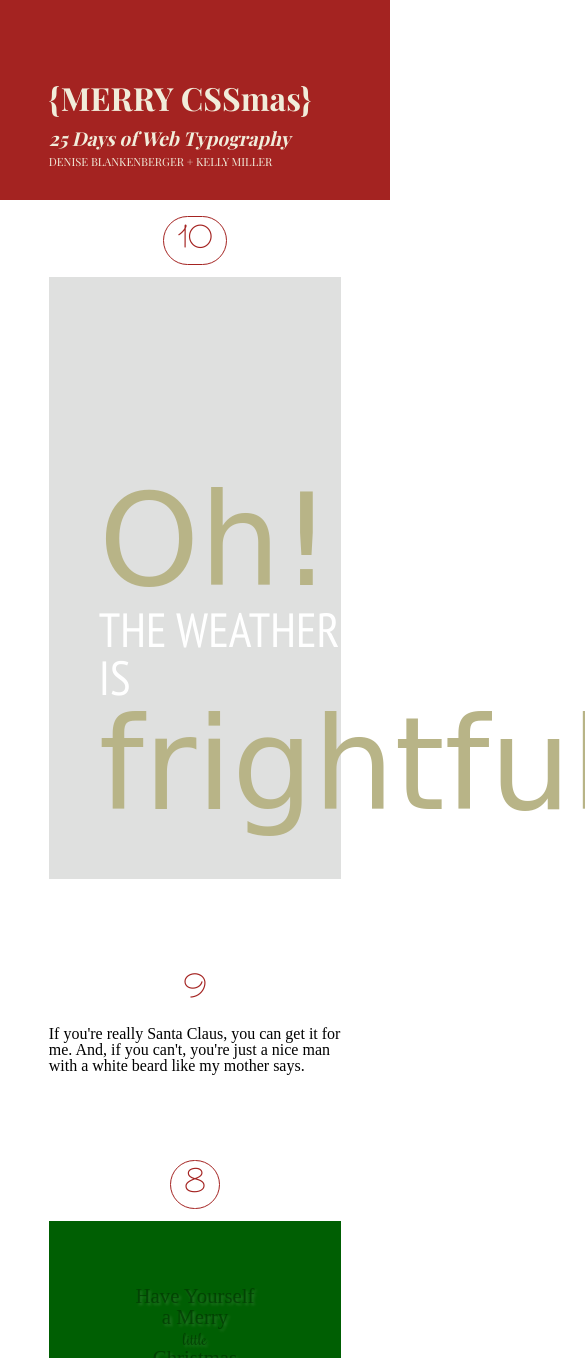
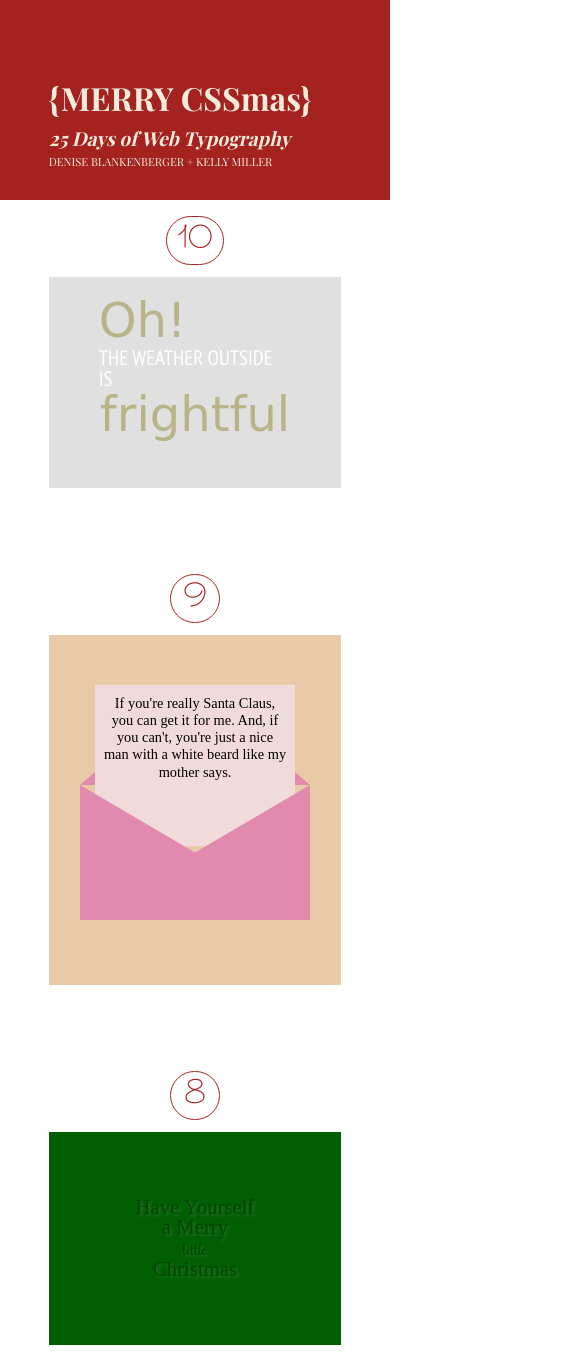
Before and after one commit to merrycssmas/merrycssmas.github.io, a website: page index.html in a window 390 px wide. Shown: the top 1358 px of the page, 585 px wide, since content can reach past the window. Drawn offline with nearby package versions, Linux system fonts and the light colour scheme; a web font is replaced by a local one.

Commit message:
Commit style Day 9 and 10

```diff
--- a/assets/css/style.css
+++ b/assets/css/style.css
@@ -39,7 +39,7 @@ table {
   border-spacing: 0; }
 
 /* line 3, /Users/deniseblankenberger/Documents/merrrycssmas/assets/scss/utilities/_extends.scss */
-header article:after, footer:after {
+header article:after, #day-10 .wrapper #text h1:after, #day-10 .wrapper #text h2:after, footer:after {
   clear: both;
   content: "";
   display: table; }
@@ -610,6 +610,98 @@ header {
       font-family: 'Rochester';
       font-size: .8em; }
 
+/* line 2, /Users/deniseblankenberger/Documents/merrrycssmas/assets/scss/_day9.scss */
+#day-9 .day-link {
+  color: #a42321; }
+  /* line 4, /Users/deniseblankenberger/Documents/merrrycssmas/assets/scss/_day9.scss */
+  #day-9 .day-link a {
+    border: 1px solid #A42321;
+    line-height: 0;
+    padding: 0 12px; }
+/* line 10, /Users/deniseblankenberger/Documents/merrrycssmas/assets/scss/_day9.scss */
+#day-9 .wrapper {
+  background-color: #E8CAA8;
+  padding: 50px 0;
+  text-align: center;
+  height: 350px; }
+  /* line 16, /Users/deniseblankenberger/Documents/merrrycssmas/assets/scss/_day9.scss */
+  #day-9 .wrapper #envelope {
+    margin: 0 auto;
+    width: 85%;
+    position: relative; }
+  /* line 21, /Users/deniseblankenberger/Documents/merrrycssmas/assets/scss/_day9.scss */
+  #day-9 .wrapper #flap {
+    width: 0;
+    height: 0;
+    border-style: solid;
+    border-width: 0 120px 100px 120px;
+    border-color: transparent transparent #e289ae transparent;
+    position: absolute;
+    left: 50%;
+    -webkit-transform: translateX(-50%);
+        -ms-transform: translateX(-50%);
+            transform: translateX(-50%); }
+    @media (max-width: 450px) {
+      #day-9 .wrapper #flap {
+        border-width: 0 115px 100px 115px; } }
+  /* line 35, /Users/deniseblankenberger/Documents/merrrycssmas/assets/scss/_day9.scss */
+  #day-9 .wrapper #letter {
+    background-color: #F1DBDA;
+    width: 200px;
+    position: absolute;
+    left: 50%;
+    -webkit-transform: translateX(-50%);
+        -ms-transform: translateX(-50%);
+            transform: translateX(-50%);
+    padding: 10px 8px 30px;
+    z-index: 1; }
+    @media (max-width: 450px) {
+      #day-9 .wrapper #letter {
+        padding-bottom: 65px; } }
+  /* line 48, /Users/deniseblankenberger/Documents/merrrycssmas/assets/scss/_day9.scss */
+  #day-9 .wrapper h1 {
+    font-family: 'Crafty Girls';
+    color: black;
+    font-size: 1em;
+    line-height: 1.2em; }
+    @media (max-width: 450px) {
+      #day-9 .wrapper h1 {
+        font-size: .9em; } }
+  /* line 58, /Users/deniseblankenberger/Documents/merrrycssmas/assets/scss/_day9.scss */
+  #day-9 .wrapper #left {
+    width: 0;
+    height: 0;
+    border-style: solid;
+    border-width: 140px 0 0 240px;
+    border-color: transparent transparent transparent #e289ae;
+    position: absolute;
+    left: 50%;
+    top: 100px;
+    -webkit-transform: translateX(-50%);
+        -ms-transform: translateX(-50%);
+            transform: translateX(-50%);
+    z-index: 2; }
+    @media (max-width: 450px) {
+      #day-9 .wrapper #left {
+        border-width: 135px 0 0 230px; } }
+  /* line 75, /Users/deniseblankenberger/Documents/merrrycssmas/assets/scss/_day9.scss */
+  #day-9 .wrapper #right {
+    width: 0;
+    height: 0;
+    border-style: solid;
+    border-width: 0 0 140px 240px;
+    border-color: transparent transparent #e289ae transparent;
+    position: absolute;
+    left: 50%;
+    top: 100px;
+    -webkit-transform: translateX(-50%);
+        -ms-transform: translateX(-50%);
+            transform: translateX(-50%);
+    z-index: 2; }
+    @media (max-width: 450px) {
+      #day-9 .wrapper #right {
+        border-width: 0 0 135px 230px; } }
+
 /* line 2, /Users/deniseblankenberger/Documents/merrrycssmas/assets/scss/_day10.scss */
 #day-10 .day-link {
   color: #A42321; }
@@ -617,27 +709,53 @@ header {
   #day-10 .day-link a {
     border: 1px solid #a42321;
     line-height: 0;
-    padding: 0 13px; }
+    padding: 0 10px; }
 /* line 10, /Users/deniseblankenberger/Documents/merrrycssmas/assets/scss/_day10.scss */
 #day-10 .wrapper {
   background-color: #dfe0df;
   padding: 50px;
   text-align: center; }
-  /* line 15, /Users/deniseblankenberger/Documents/merrrycssmas/assets/scss/_day10.scss */
+  /* line 14, /Users/deniseblankenberger/Documents/merrrycssmas/assets/scss/_day10.scss */
   #day-10 .wrapper #text {
-    width: 440px;
-    margin: 0 auto; }
-    /* line 18, /Users/deniseblankenberger/Documents/merrrycssmas/assets/scss/_day10.scss */
+    width: 100%;
+    margin: 0 auto;
+    margin-top: -35px; }
+    @media (min-width: 850px) {
+      #day-10 .wrapper #text {
+        width: 80%; } }
+    /* line 21, /Users/deniseblankenberger/Documents/merrrycssmas/assets/scss/_day10.scss */
     #day-10 .wrapper #text #oh {
       text-align: left; }
-    /* line 21, /Users/deniseblankenberger/Documents/merrrycssmas/assets/scss/_day10.scss */
+      @media (max-width: 750px) {
+        #day-10 .wrapper #text #oh {
+          font-size: 6em;
+          line-height: initial; } }
+      @media (max-width: 600px) {
+        #day-10 .wrapper #text #oh {
+          font-size: 5em;
+          line-height: initial; } }
+      @media (max-width: 450px) {
+        #day-10 .wrapper #text #oh {
+          font-size: 3em; } }
+    /* line 35, /Users/deniseblankenberger/Documents/merrrycssmas/assets/scss/_day10.scss */
     #day-10 .wrapper #text h1 {
       font-family: 'Rouge Script', cursive;
       color: #b8b487;
       font-size: 8em;
       display: block;
       text-align: right; }
-    /* line 28, /Users/deniseblankenberger/Documents/merrrycssmas/assets/scss/_day10.scss */
+      @media (max-width: 750px) {
+        #day-10 .wrapper #text h1 {
+          font-size: 5em; } }
+      @media (max-width: 600px) {
+        #day-10 .wrapper #text h1 {
+          font-size: 4em;
+          text-align: center; } }
+      @media (max-width: 450px) {
+        #day-10 .wrapper #text h1 {
+          font-size: 3em;
+          text-align: center; } }
+    /* line 54, /Users/deniseblankenberger/Documents/merrrycssmas/assets/scss/_day10.scss */
     #day-10 .wrapper #text h2 {
       font-family: 'PT Sans Narrow', sans-serif;
       color: white;
@@ -645,37 +763,54 @@ header {
       text-transform: uppercase;
       text-align: left;
       padding-bottom: 0; }
-/* line 45, /Users/deniseblankenberger/Documents/merrrycssmas/assets/scss/_day10.scss */
+      @media (min-width: 1000px) {
+        #day-10 .wrapper #text h2 {
+          font-size: 3.5em; } }
+      @media (max-width: 670px) {
+        #day-10 .wrapper #text h2 {
+          font-size: 2em; } }
+      @media (max-width: 450px) {
+        #day-10 .wrapper #text h2 {
+          font-size: 1.3em; } }
+/* line 74, /Users/deniseblankenberger/Documents/merrrycssmas/assets/scss/_day10.scss */
 #day-10 .tree {
-  display: block;
-  text-align: center;
-  height: 50px; }
-  /* line 49, /Users/deniseblankenberger/Documents/merrrycssmas/assets/scss/_day10.scss */
-  #day-10 .tree .branches {
-    border-bottom-left-radius: 50% 20px;
-    border-bottom-right-radius: 50% 20px;
-    border-color: green transparent;
+  padding-left: 40px;
+  display: inline-block;
+  position: relative;
+  top: 45px;
+  right: -90px;
+  width: 0;
+  height: 0;
+  border-style: solid;
+  border-width: 0 30px 40px 30px;
+  border-color: transparent transparent #326b45 transparent; }
+  /* line 86, /Users/deniseblankenberger/Documents/merrrycssmas/assets/scss/_day10.scss */
+  #day-10 .tree:before, #day-10 .tree:after {
+    content: "";
+    position: absolute;
+    width: 0;
+    height: 0;
     border-style: solid;
-    border-width: 0 100px 120px;
-    bottom: -270px;
-    height: 0px;
-    left: -100px;
-    position: absolute;
-    width: 0; }
-  /* line 61, /Users/deniseblankenberger/Documents/merrrycssmas/assets/scss/_day10.scss */
-  #day-10 .tree .branches.middle {
-    border-bottom-left-radius: 50% 15px;
-    border-bottom-right-radius: 50% 15px;
-    border-width: 0 80px 100px;
-    bottom: -176px;
-    left: -80px; }
-  /* line 68, /Users/deniseblankenberger/Documents/merrrycssmas/assets/scss/_day10.scss */
-  #day-10 .tree .branches.top {
-    border-bottom-left-radius: 50% 12px;
-    border-bottom-right-radius: 50% 12px;
-    border-width: 0 60px 80px;
-    bottom: -100px;
-    left: -60px; }
+    border-color: transparent transparent #326b45 transparent; }
+  /* line 94, /Users/deniseblankenberger/Documents/merrrycssmas/assets/scss/_day10.scss */
+  #day-10 .tree:before {
+    top: -45px;
+    right: -20px;
+    border-width: 0 40px 52px 40px; }
+  /* line 99, /Users/deniseblankenberger/Documents/merrrycssmas/assets/scss/_day10.scss */
+  #day-10 .tree:after {
+    top: 5px;
+    left: -33px;
+    border-width: 0 60px 65px 50px; }
+  @media (max-width: 660px) {
+    #day-10 .tree {
+      display: none; } }
+@media (max-width: 600px) {
+  #day-10 .tree-two {
+    display: none; } }
+@media (max-width: 750px) {
+  #day-10 .tree-three {
+    display: none; } }
 
 /* line 1, /Users/deniseblankenberger/Documents/merrrycssmas/assets/scss/_footer.scss */
 footer {
```
